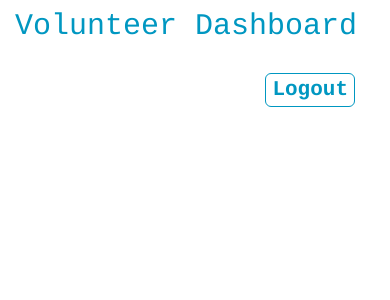
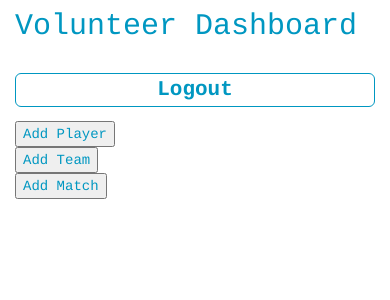
Before and after one commit to Stephen2206/cricketwebsite, a PHP site: page /admindash.php in a window 390 px wide. Shown: the top 300 px of the page. Run offline with PHP 8.4, Linux system fonts and the light colour scheme; the visitor is signed in with stand-in values (Sample User, id 1).

Commit message:
commit to newbranch

```diff
--- a/admin/admindash.php
+++ b/admin/admindash.php
@@ -34,6 +34,14 @@ background: none;
 margin-right: 20px;
 margin-top: 20px;
 }
+
+@media only screen and (max-width: 767px){
+	#logoutbtn{
+		width: 100%;
+	}
+
+
+}
 </style>
 <?php
 session_start();
@@ -55,6 +63,19 @@ else{
 <input type="submit" name="lgt" id="logoutbtn" value="Logout">
 </form>
 </div>
+
+<div class="row">
+<div class="col-md-4"><div class="btnsection"><button>Add Player</button></div></div>
+<div class="col-md-4"><div class="btnsection"><button>Add Team</button></div></div>
+<div class="col-md-4"><div class="btnsection"><button>Add Match</button></div></div>
+</div>
+<div class="row">
+<div class="col-md-4"></div>
+<div class="col-md-4"></div>
+<div class="col-md-4"></div>
+</div>
+
+
 </div>
 </body>
 </html>
--- a/front end/navbar.php
+++ b/front end/navbar.php
@@ -1,7 +1,7 @@
 <nav class="navbar">
 <div class="container-fluid">
 <div class="navbar-header">
-<button type="button" class="navbar-toggle" data-toggle="collapse" data-target="#myNavbar" style="background-color: red; -webkit-box-shadow:0 5px 15px; box-shadow:0 5px 15px; float: left; margin-left: 20px;">
+<button type="button" class="navbar-toggle" data-toggle="collapse" data-target="#myNavbar" style="background-color: red; float: left; margin-left: 20px;">
         <span style="color: white">Menu</span>
 </button>
 
```
Also changed, not shown: front end/home.php (+34 -25 lines).
